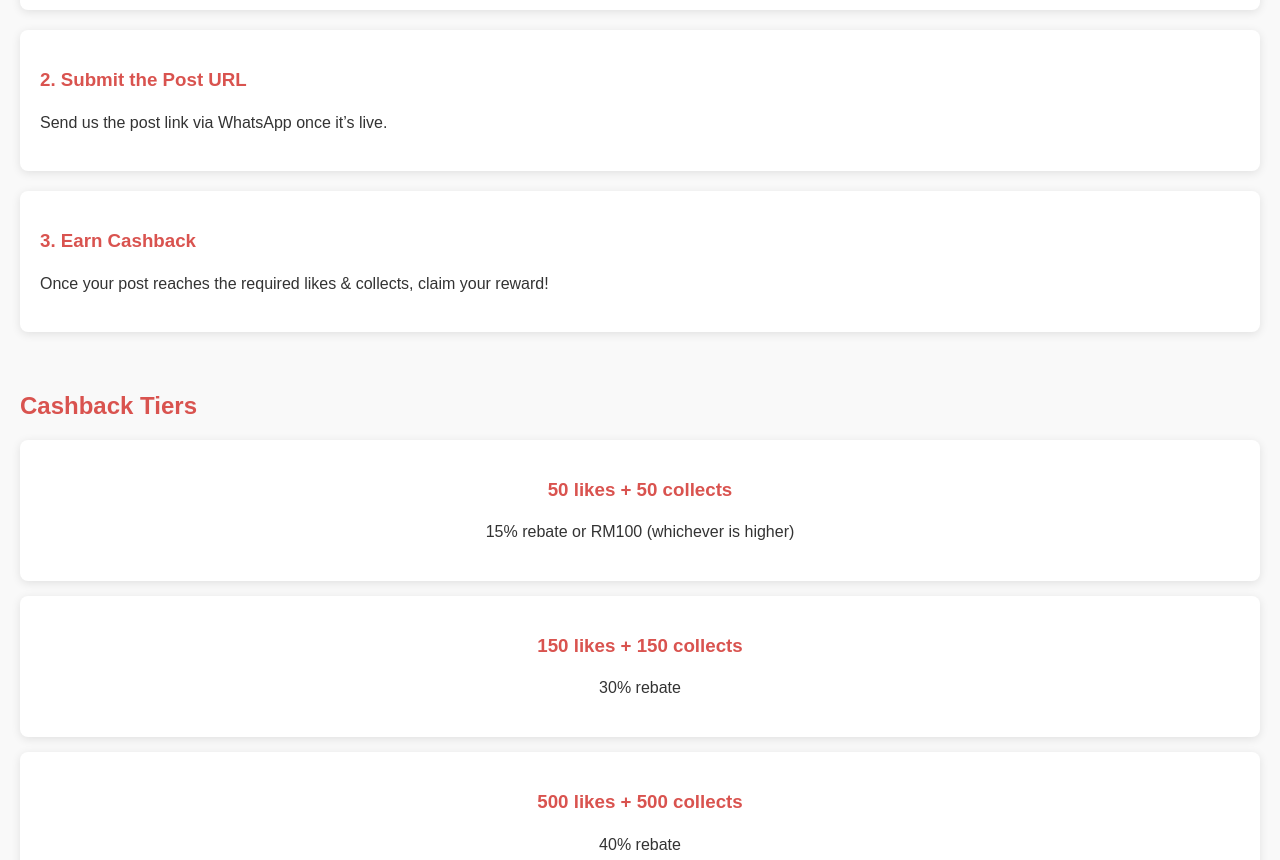
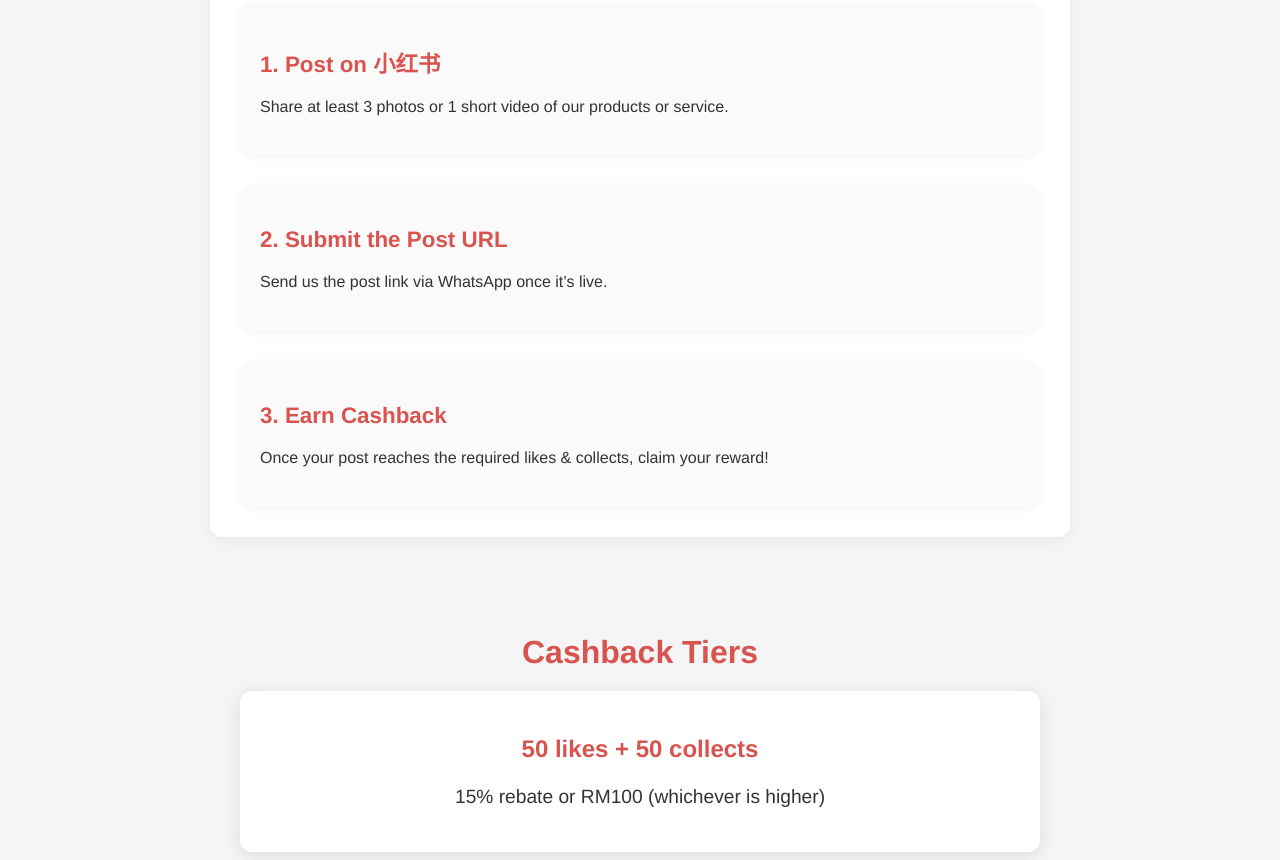
Before and after one commit to TECKSIEN94/xhs_program, a plain HTML site: page index.html in a window 1280 px wide. Shown: the part 485-1345 px from the top of the page. Drawn offline with Linux system fonts and the light colour scheme.

Commit message:
Update styles.css

```diff
--- a/styles.css
+++ b/styles.css
@@ -1,14 +1,15 @@
 /* General Style */
 body {
-    font-family: Arial, sans-serif;
+    font-family: 'Helvetica Neue', sans-serif;
     margin: 0;
     padding: 0;
-    background-color: #f9f9f9;
+    background-color: #f5f5f5;
     color: #333;
 }
 
 h1, h2, h3 {
     color: #d9534f;
+    font-weight: bold;
 }
 
 p {
@@ -17,59 +18,108 @@ p {
 }
 
 section {
-    padding: 20px;
+    padding: 40px 20px;
 }
 
+/* Hero Section */
 .hero {
     background-color: #d9534f;
     color: #fff;
-    padding: 50px 20px;
+    padding: 80px 20px;
     text-align: center;
 }
 
 .hero-content h1 {
-    font-size: 2.5rem;
+    font-size: 3rem;
+    font-weight: bold;
 }
 
 .hero-content p {
     font-size: 1.2rem;
+    margin-top: 15px;
 }
 
 /* How It Works Section */
-.how-it-works .steps {
+.how-it-works {
+    background-color: #fff;
+    border-radius: 12px;
+    box-shadow: 0 4px 20px rgba(0, 0, 0, 0.05);
+    max-width: 800px;
+    margin: 30px auto;
+    padding: 30px;
+}
+
+.how-it-works h2 {
+    font-size: 2rem;
+    text-align: center;
+    margin-bottom: 20px;
+}
+
+.steps {
+    display: flex;
+    flex-direction: column;
+    gap: 30px;
+}
+
+.step {
+    background-color: #fafafa;
+    border-radius: 10px;
+    padding: 20px;
+    box-shadow: 0 2px 10px rgba(0, 0, 0, 0.05);
+}
+
+.step h3 {
+    font-size: 1.4rem;
+    margin-bottom: 10px;
+}
+
+/* Cashback Tiers Section */
+.tiers {
+    max-width: 800px;
+    margin: 0 auto;
+    text-align: center;
+}
+
+.tiers h2 {
+    font-size: 2rem;
+    margin-bottom: 20px;
+}
+
+.tier-list {
     display: flex;
     flex-direction: column;
     gap: 20px;
 }
 
-.step {
+.tier {
     background-color: #fff;
-    border-radius: 8px;
+    border-radius: 12px;
     padding: 20px;
-    box-shadow: 0 2px 10px rgba(0, 0, 0, 0.1);
+    box-shadow: 0 4px 20px rgba(0, 0, 0, 0.1);
 }
 
-/* Cashback Tiers Section */
-.tiers .tier-list {
-    display: flex;
-    flex-direction: column;
-    gap: 15px;
+.tier h3 {
+    font-size: 1.5rem;
+    margin-bottom: 10px;
 }
 
-.tier {
-    background-color: #fff;
-    border-radius: 8px;
-    padding: 20px;
-    box-shadow: 0 2px 10px rgba(0, 0, 0, 0.1);
-    text-align: center;
+.tier p {
+    font-size: 1.2rem;
 }
 
 .top-tier {
     background-color: #d9534f;
     color: #fff;
+    font-weight: bold;
 }
 
 /* Terms Section */
+.terms {
+    max-width: 800px;
+    margin: 0 auto;
+    text-align: left;
+}
+
 .terms ul {
     list-style-type: none;
     padding: 0;
@@ -77,10 +127,10 @@ section {
 
 .terms ul li {
     background-color: #fff;
-    border-radius: 8px;
+    border-radius: 10px;
     padding: 15px;
     margin-bottom: 10px;
-    box-shadow: 0 2px 10px rgba(0, 0, 0, 0.1);
+    box-shadow: 0 2px 10px rgba(0, 0, 0, 0.05);
 }
 
 /* Footer */
@@ -88,13 +138,13 @@ footer {
     text-align: center;
     background-color: #333;
     color: #fff;
-    padding: 20px;
+    padding: 30px;
 }
 
 /* Mobile Styles */
 @media (max-width: 768px) {
     .hero-content h1 {
-        font-size: 2rem;
+        font-size: 2.5rem;
     }
 
     .steps, .tier-list {
```
